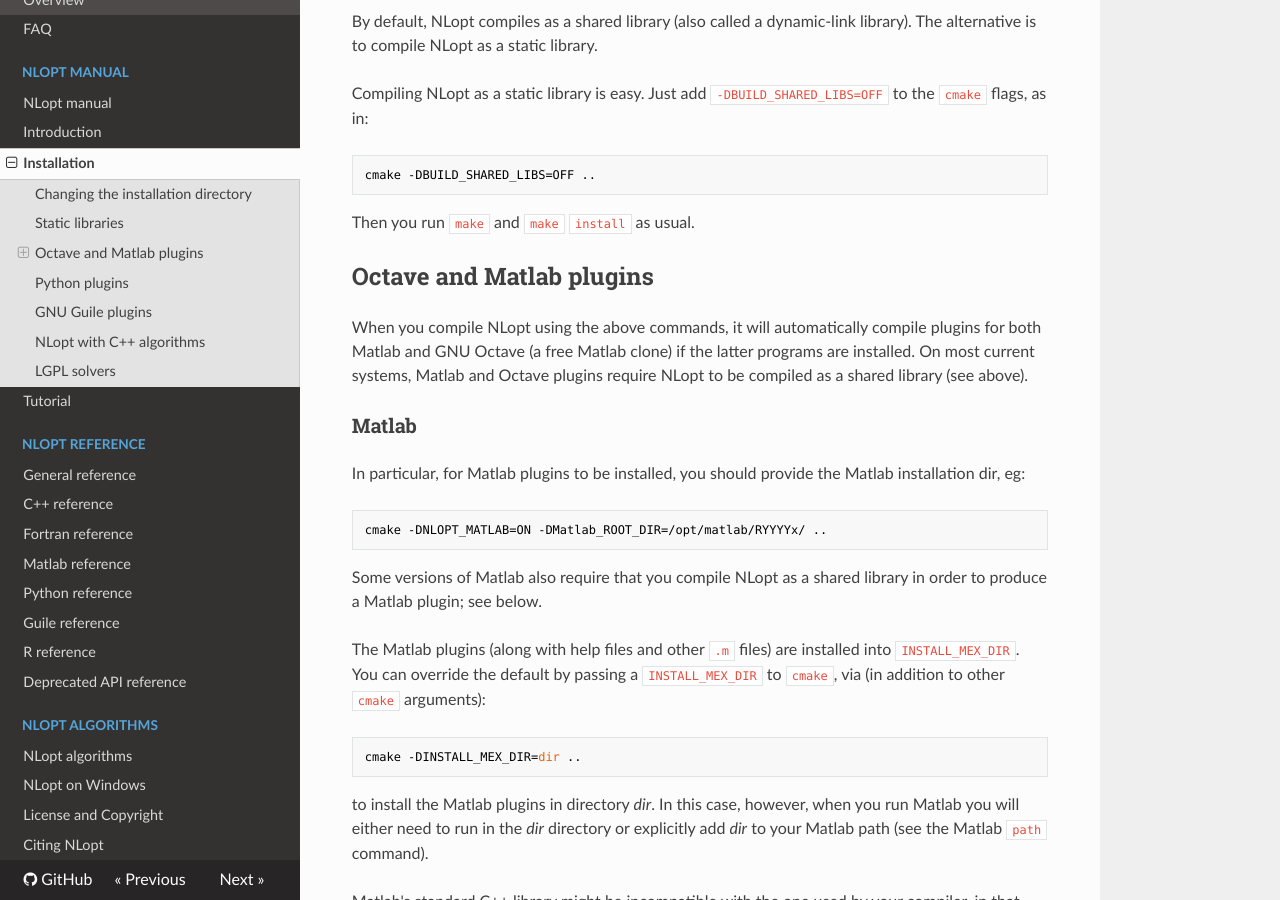
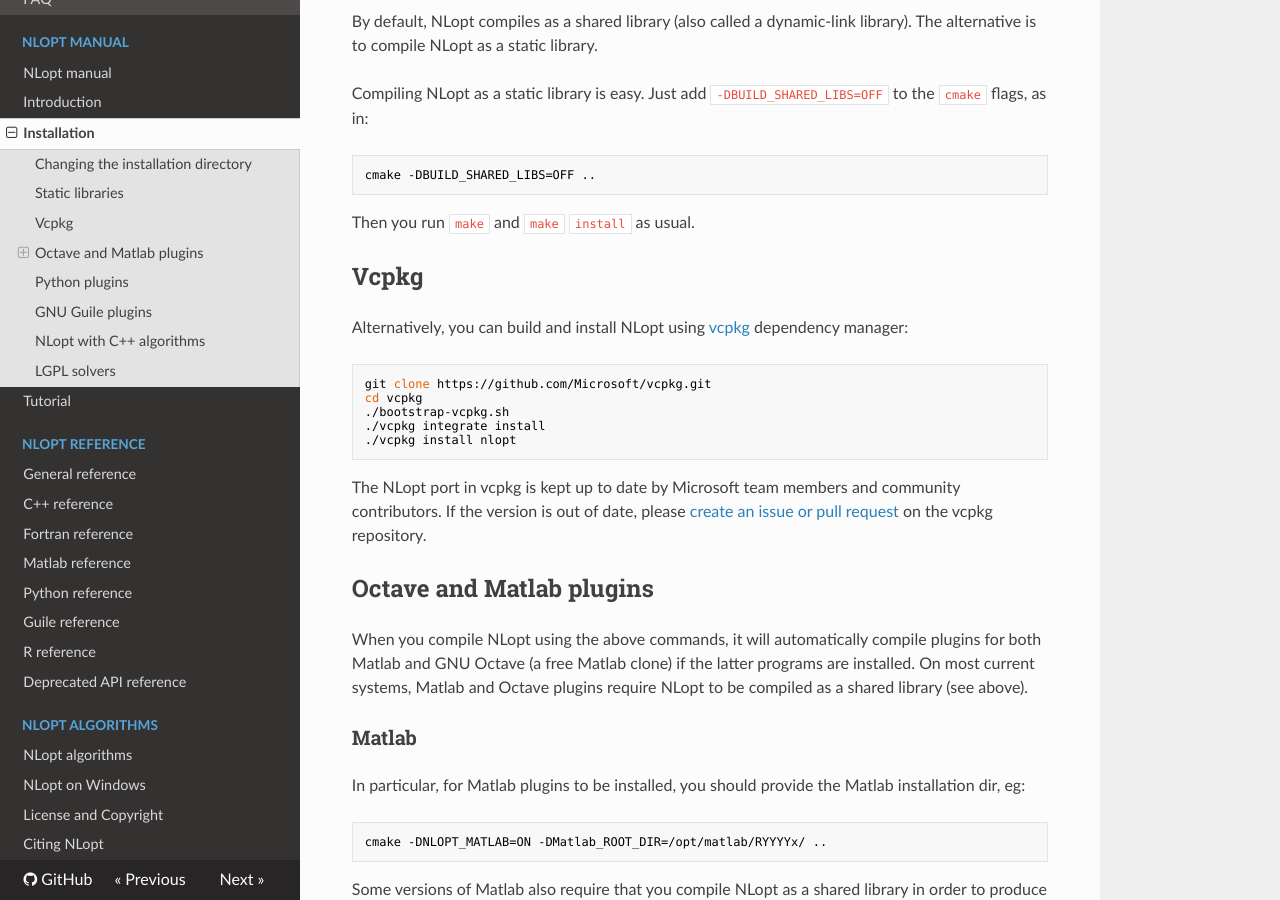
Before and after one commit to stevengj/nlopt, an MkDocs documentation site: the page built from doc/docs/NLopt_Installation.md, in a window 1280 px wide and 900 px high, scrolled down 1838 px. Built offline with MkDocs 1.6.1, drawn with Linux system fonts in a browser that asks for light colours; nearby versions of some CDN libraries.

Commit message:
Doc: Add Vcpkg installation instructions

```diff
--- a/doc/docs/NLopt_Installation.md
+++ b/doc/docs/NLopt_Installation.md
@@ -75,6 +75,19 @@
 
 Then you run `make` and `make` `install` as usual.
 
+
+Vcpkg
+-----
+
+Alternatively, you can build and install NLopt using [vcpkg](https://github.com/Microsoft/vcpkg/) dependency manager:
+
+    git clone https://github.com/Microsoft/vcpkg.git
+    cd vcpkg
+    ./bootstrap-vcpkg.sh
+    ./vcpkg integrate install
+    ./vcpkg install nlopt
+
+The NLopt port in vcpkg is kept up to date by Microsoft team members and community contributors. If the version is out of date, please [create an issue or pull request](https://github.com/Microsoft/vcpkg) on the vcpkg repository.
 
 Octave and Matlab plugins
 -------------------------
```
